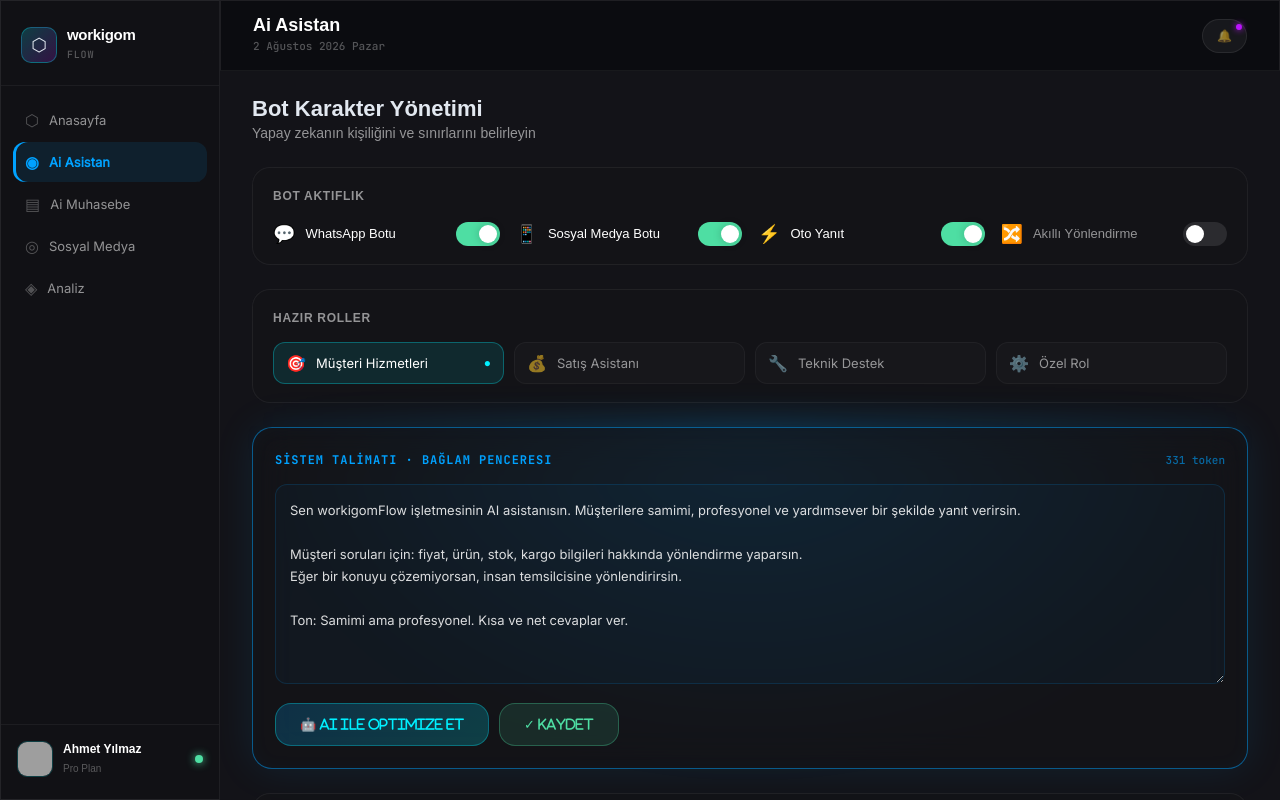
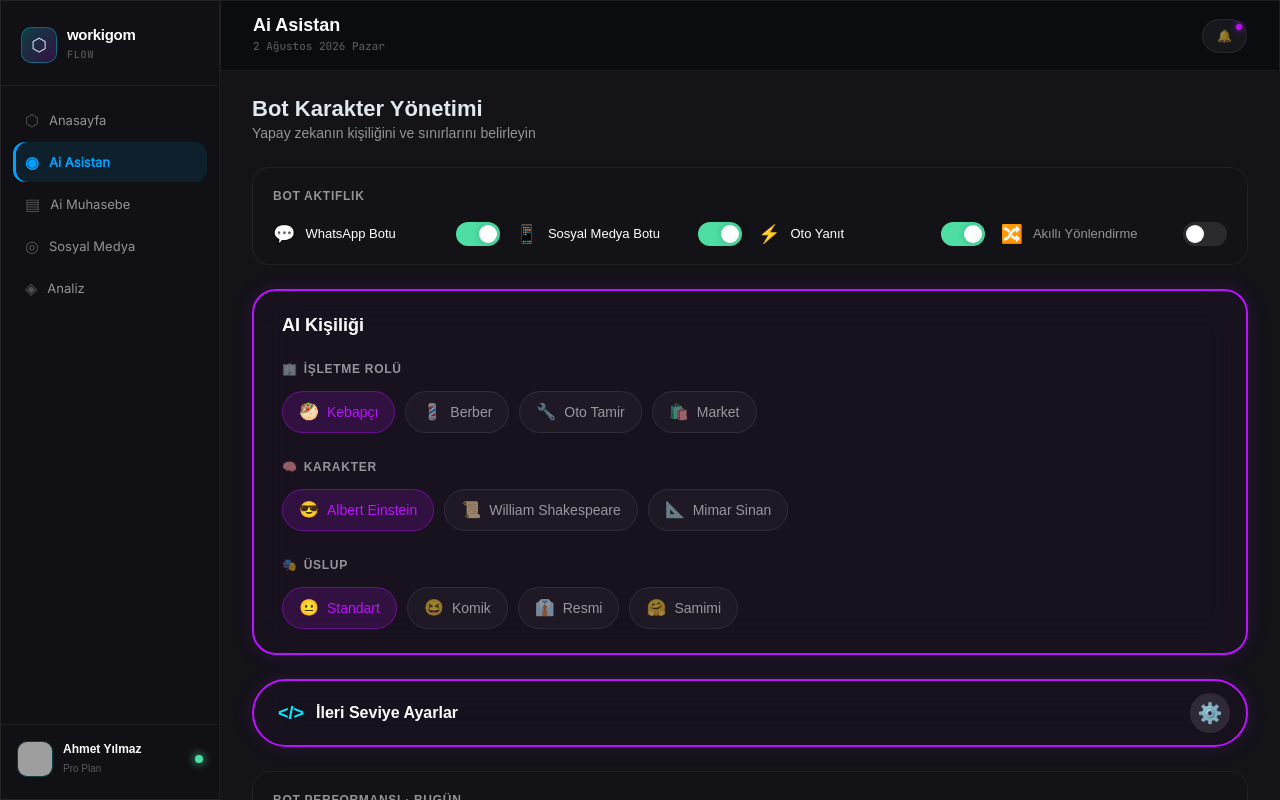
Before and after one commit to cicicarscom-pixel/flowweb, a Next.js app: page /ai-asistan in a window 1280 px wide. Built offline with nearby package versions, Linux system fonts and the light colour scheme; grey boxes are pictures that could not be loaded.

Commit message:
Update AI Assistant UI with mobile accordion design

```diff
--- a/src/app/(dashboard)/ai-asistan/page.tsx
+++ b/src/app/(dashboard)/ai-asistan/page.tsx
@@ -41,12 +41,29 @@ Eğer bir konuyu çözemiyorsan, insan temsilcisine yönlendirirsin.
 
 Ton: Samimi ama profesyonel. Kısa ve net cevaplar ver.`);
 
-  const [activePreset, setActivePreset] = useState("customer");
-  const presets = [
-    { id: "customer", label: "Müşteri Hizmetleri", icon: "🎯" },
-    { id: "sales", label: "Satış Asistanı", icon: "💰" },
-    { id: "support", label: "Teknik Destek", icon: "🔧" },
-    { id: "custom", label: "Özel Rol", icon: "⚙️" },
+  const [selectedRole, setSelectedRole] = useState("Kebapçı");
+  const [selectedCharacter, setSelectedCharacter] = useState("Albert Einstein");
+  const [selectedTone, setSelectedTone] = useState("Standart");
+  const [isAdvancedOpen, setIsAdvancedOpen] = useState(false);
+
+  const roles = [
+    { id: "Kebapçı", label: "Kebapçı", icon: "🥙" },
+    { id: "Berber", label: "Berber", icon: "💈" },
+    { id: "Oto Tamir", label: "Oto Tamir", icon: "🔧" },
+    { id: "Market", label: "Market", icon: "🛍️" },
+  ];
+
+  const characters = [
+    { id: "Albert Einstein", label: "Albert Einstein", icon: "😎" },
+    { id: "William Shakespeare", label: "William Shakespeare", icon: "📜" },
+    { id: "Mimar Sinan", label: "Mimar Sinan", icon: "📐" },
+  ];
+
+  const tones = [
+    { id: "Standart", label: "Standart", icon: "😐" },
+    { id: "Komik", label: "Komik", icon: "😆" },
+    { id: "Resmi", label: "Resmi", icon: "👔" },
+    { id: "Samimi", label: "Samimi", icon: "🤗" },
   ];
 
   return (
@@ -80,33 +97,129 @@ Ton: Samimi ama profesyonel. Kısa ve net cevaplar ver.`);
         </div>
       </div>
 
-      {/* Role presets */}
-      <div className="glass" style={{ borderRadius: 18, padding: "18px 20px", border: "1px solid rgba(255,255,255,0.06)" }}>
-        <p style={{ fontSize: 12, color: "var(--text-secondary)", fontWeight: 600, letterSpacing: "0.06em", marginBottom: 14 }}>HAZIR ROLLER</p>
-        <div style={{ display: "grid", gridTemplateColumns: "repeat(auto-fit, minmax(180px, 1fr))", gap: 10 }}>
-          {presets.map(p => (
+      {/* AI Kişiliği (Purple Box) */}
+      <div className="glass" style={{
+        borderRadius: 24,
+        padding: "24px 28px",
+        border: "2px solid #bc13fe",
+        boxShadow: "0 0 20px rgba(188,19,254,0.15)",
+        background: "rgba(188,19,254,0.03)"
+      }}>
+        <h3 style={{ fontSize: 18, fontWeight: 700, marginBottom: 24, color: "#fff" }}>AI Kişiliği</h3>
+
+        {/* İşletme Rolü */}
+        <div style={{ marginBottom: 24 }}>
+          <p style={{ fontSize: 12, color: "var(--text-secondary)", fontWeight: 600, letterSpacing: "0.06em", marginBottom: 12, display: "flex", alignItems: "center", gap: 6 }}>
+            <span>🏢</span> İŞLETME ROLÜ
+          </p>
+          <div style={{ display: "flex", flexWrap: "wrap", gap: 10 }}>
+            {roles.map(r => (
               <button
-              key={p.id}
-              onClick={() => setActivePreset(p.id)}
+                key={r.id}
+                onClick={() => setSelectedRole(r.id)}
                 style={{
-                width: "100%", display: "flex", alignItems: "center", gap: 10,
-                padding: "10px 12px", borderRadius: 12,
-                background: activePreset === p.id ? "rgba(0,240,255,0.1)" : "rgba(255,255,255,0.02)",
-                border: activePreset === p.id ? "1px solid rgba(0,240,255,0.3)" : "1px solid rgba(255,255,255,0.04)",
-                cursor: "pointer", color: activePreset === p.id ? "#fff" : "var(--text-secondary)",
-                fontSize: 13, fontWeight: 500, fontFamily: "Inter, sans-serif",
+                  display: "flex", alignItems: "center", gap: 8,
+                  padding: "10px 16px", borderRadius: 99,
+                  background: selectedRole === r.id ? "rgba(188,19,254,0.15)" : "rgba(255,255,255,0.03)",
+                  border: selectedRole === r.id ? "1px solid rgba(188,19,254,0.4)" : "1px solid rgba(255,255,255,0.08)",
+                  cursor: "pointer", color: selectedRole === r.id ? "#bc13fe" : "var(--text-secondary)",
+                  fontSize: 14, fontWeight: 500, transition: "all 0.2s",
                 }}
               >
-              <span style={{ fontSize: 16 }}>{p.icon}</span>
-              {p.label}
-              {activePreset === p.id && <span style={{ marginLeft: "auto", color: "#00f0ff", fontSize: 12 }}>●</span>}
+                <span style={{ fontSize: 16 }}>{r.icon}</span>
+                {r.label}
               </button>
             ))}
           </div>
         </div>
 
-      {/* System prompt card with cyan aura */}
-      <div style={{ position: "relative" }}>
+        {/* Karakter */}
+        <div style={{ marginBottom: 24 }}>
+          <p style={{ fontSize: 12, color: "var(--text-secondary)", fontWeight: 600, letterSpacing: "0.06em", marginBottom: 12, display: "flex", alignItems: "center", gap: 6 }}>
+            <span>🧠</span> KARAKTER
+          </p>
+          <div style={{ display: "flex", flexWrap: "wrap", gap: 10 }}>
+            {characters.map(c => (
+              <button
+                key={c.id}
+                onClick={() => setSelectedCharacter(c.id)}
+                style={{
+                  display: "flex", alignItems: "center", gap: 8,
+                  padding: "10px 16px", borderRadius: 99,
+                  background: selectedCharacter === c.id ? "rgba(188,19,254,0.15)" : "rgba(255,255,255,0.03)",
+                  border: selectedCharacter === c.id ? "1px solid rgba(188,19,254,0.4)" : "1px solid rgba(255,255,255,0.08)",
+                  cursor: "pointer", color: selectedCharacter === c.id ? "#bc13fe" : "var(--text-secondary)",
+                  fontSize: 14, fontWeight: 500, transition: "all 0.2s",
+                }}
+              >
+                <span style={{ fontSize: 16 }}>{c.icon}</span>
+                {c.label}
+              </button>
+            ))}
+          </div>
+        </div>
+
+        {/* Üslup */}
+        <div>
+          <p style={{ fontSize: 12, color: "var(--text-secondary)", fontWeight: 600, letterSpacing: "0.06em", marginBottom: 12, display: "flex", alignItems: "center", gap: 6 }}>
+            <span>🎭</span> ÜSLUP
+          </p>
+          <div style={{ display: "flex", flexWrap: "wrap", gap: 10 }}>
+            {tones.map(t => (
+              <button
+                key={t.id}
+                onClick={() => setSelectedTone(t.id)}
+                style={{
+                  display: "flex", alignItems: "center", gap: 8,
+                  padding: "10px 16px", borderRadius: 99,
+                  background: selectedTone === t.id ? "rgba(188,19,254,0.15)" : "rgba(255,255,255,0.03)",
+                  border: selectedTone === t.id ? "1px solid rgba(188,19,254,0.4)" : "1px solid rgba(255,255,255,0.08)",
+                  cursor: "pointer", color: selectedTone === t.id ? "#bc13fe" : "var(--text-secondary)",
+                  fontSize: 14, fontWeight: 500, transition: "all 0.2s",
+                }}
+              >
+                <span style={{ fontSize: 16 }}>{t.icon}</span>
+                {t.label}
+              </button>
+            ))}
+          </div>
+        </div>
+      </div>
+
+      {/* İleri Seviye Ayarlar Accordion Toggle */}
+      <div
+        onClick={() => setIsAdvancedOpen(!isAdvancedOpen)}
+        className="glass"
+        style={{
+          borderRadius: 99,
+          padding: "12px 16px 12px 24px",
+          border: "2px solid #bc13fe",
+          boxShadow: "0 0 20px rgba(188,19,254,0.15)",
+          display: "flex",
+          justifyContent: "space-between",
+          alignItems: "center",
+          cursor: "pointer",
+          background: "rgba(188,19,254,0.03)",
+        }}
+      >
+        <div style={{ display: "flex", alignItems: "center", gap: 12 }}>
+          <span style={{ color: "#00f0ff", fontWeight: "bold", fontSize: 18 }}>{'</>'}</span>
+          <span style={{ fontSize: 16, fontWeight: 700, color: "#fff" }}>İleri Seviye Ayarlar</span>
+        </div>
+        <div style={{
+          width: 40, height: 40, borderRadius: "50%",
+          background: "rgba(255,255,255,0.1)",
+          display: "flex", alignItems: "center", justifyContent: "center",
+          transform: isAdvancedOpen ? "rotate(180deg)" : "rotate(0deg)",
+          transition: "transform 0.3s ease",
+        }}>
+          <span style={{ color: "#fff", fontSize: 20 }}>⚙️</span>
+        </div>
+      </div>
+
+      {/* System prompt card (Advanced Settings) */}
+      {isAdvancedOpen && (
+        <div style={{ position: "relative", marginTop: -8, animation: "fadeIn 0.3s ease" }}>
           <div style={{ position: "absolute", inset: -1, borderRadius: 22, background: "radial-gradient(ellipse at 50% 0%, rgba(0,162,255,0.25) 0%, transparent 70%)", filter: "blur(20px)", pointerEvents: "none" }} />
           <div className="glass" style={{
             borderRadius: 20, padding: "22px", position: "relative",
@@ -138,6 +251,7 @@ Ton: Samimi ama profesyonel. Kısa ve net cevaplar ver.`);
             </div>
           </div>
         </div>
+      )}
 
       {/* Bot performance */}
       <div className="glass" style={{ borderRadius: 18, padding: "18px 20px", border: "1px solid rgba(255,255,255,0.06)" }}>
@@ -155,6 +269,13 @@ Ton: Samimi ama profesyonel. Kısa ve net cevaplar ver.`);
           ))}
         </div>
       </div>
+
+      <style dangerouslySetInnerHTML={{__html: `
+        @keyframes fadeIn {
+          from { opacity: 0; transform: translateY(-10px); }
+          to { opacity: 1; transform: translateY(0); }
+        }
+      `}} />
     </div>
   );
 }
```
Lines whose indentation alone changed are shown as unchanged.
